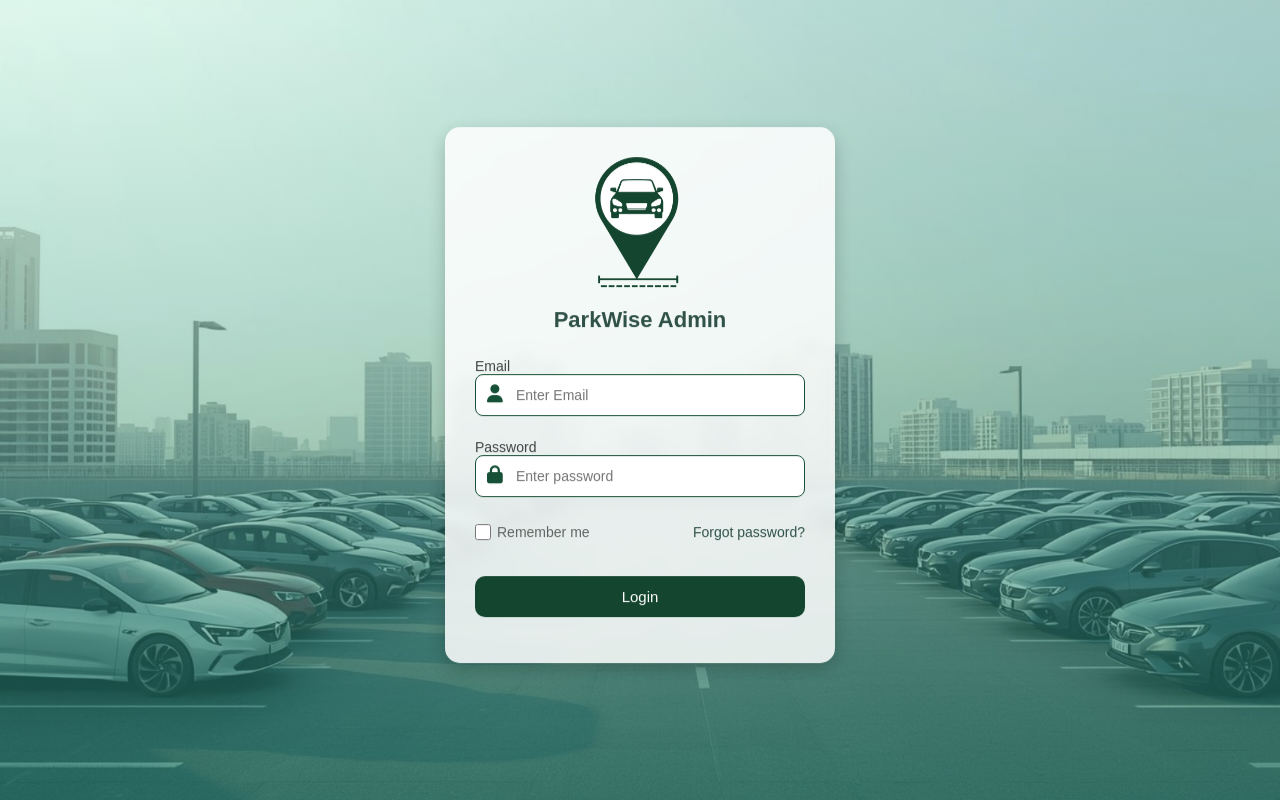
After one commit to Zagreeed/ParkWise, a PHP site: page /views/login/adminLogin.php in a window 1280 px wide. The commit adds this page. Run offline with PHP 8.4, Linux system fonts and the light colour scheme; some libraries are stand-ins or nearby versions.

Commit message:
Commited for debugging purposes only

```diff
--- a/router.php
+++ b/router.php
@@ -28,8 +28,8 @@ function call($controller, $action){
 
 $routes = [
     "HomeController" => ["homePage"],
-    "UserController" => ["showLoginPage", "login", "signUp", "logout", "showDashBoard", "showSignUpPage", "signUp", "showAddVehichelPage", "addVehicle", "showMyVehiclePage", "showBookingsPage", "showActivityHistoryPage", "showProfilePage", "updateProfile", "showBookingDetailsPage", "showPaymentPage", "processPayment"],
-    "AdminController" => ["getDashBoardData", "getParkingSlotsPage", "getBookingsPage", "getPaymentsPage",  "getUserContactPage", "updateBookingStatus"],
+    "UserController" => ["showLoginPage", "deleteVehicle", "login", "signUp", "logout", "showDashBoard", "showSignUpPage", "signUp", "showAddVehichelPage", "addVehicle", "showMyVehiclePage", "showBookingsPage", "showActivityHistoryPage", "showProfilePage", "updateProfile", "showBookingDetailsPage", "showPaymentPage", "processPayment"],
+    "AdminController" => ["getDashBoardData", "Adminlogin", "showAdminLoginPage", "getParkingSlotsPage", "getBookingsPage", "getPaymentsPage",  "getUserContactPage", "updateBookingStatus"],
 ];
 
 
--- a/views/components/NavBar.php
+++ b/views/components/NavBar.php
@@ -50,7 +50,7 @@
     </li>
 
     <li class="nav-item" data-tooltip="Logout">
-      <a href="?controller=AdminController&action=">
+      <a href="?controller=AdminController&action=showAdminLoginPage">
         <i class="fa-solid fa-right-from-bracket"></i>
         <span class="nav-label">Logout</span>
       </a>
--- a/views/home/gatewayPage.php
+++ b/views/home/gatewayPage.php
@@ -213,7 +213,7 @@
                 <span class="route-icon">⚙️</span>
                 <h2 class="route-title">Admin Panel</h2>
                 <p class="route-description">Manage slots and monitor bookings</p>
-                <a href="?controller=AdminController&action=getDashBoardData" class="route-btn">Continue as Admin</a>
+                <a href="?controller=AdminController&action=showAdminLoginPage" class="route-btn">Continue as Admin</a>
             </div>
         </div>
     </div>
--- /dev/null
+++ b/views/login/adminLogin.php
@@ -0,0 +1,246 @@
+<!DOCTYPE html>
+<html lang="en">
+<head>
+    <meta charset="UTF-8">
+    <meta name="viewport" content="width=device-width, initial-scale=1.0">
+    <title>Parkwise Admin Login</title>
+    <link rel="icon" type="image/png" href="images/logo1.png">
+    <link rel="stylesheet" href="https://cdnjs.cloudflare.com/ajax/libs/font-awesome/6.5.0/css/all.min.css">
+   <style>
+            /* ===================== GENERAL BODY ===================== */
+        body {
+            margin: 0;
+            font-family: "Poppins", Arial, sans-serif;
+            background: #f4f7f5;
+            min-height: 100vh;
+            overflow-x: hidden;
+            display: flex;
+            flex-direction: column;
+        }
+
+        /* ===================== LOGIN PAGE ===================== */
+        body.login-body {
+            margin: 0;
+            height: 100vh;
+            display: flex;
+            justify-content: center;
+            align-items: center;
+            background: linear-gradient(
+                to bottom,
+                #9becd84d,
+                #1f7e6999
+            ),
+            url("<?php echo BASE_URL?>views/static/Images/parkingbg.png") center/cover no-repeat;
+            font-family: "Poppins", Arial, sans-serif;
+        }
+
+
+        /* ===================== LOGIN CONTAINER ===================== */
+        .login-container {
+            width: 330px;
+            padding: 30px;
+            border-radius: 15px;
+            background: rgba(255, 255, 255, 0.85);
+            text-align: center;
+            box-shadow: 0 6px 18px rgba(0, 0, 0, 0.2);
+            backdrop-filter: blur(6px);
+
+            /* entrance */
+            animation:
+            floatIn 1s ease forwards,
+            softFloat 4s ease-in-out infinite;
+        }
+
+        @keyframes softFloat {
+            0%   { transform: translateY(0); }
+            50%  { transform: translateY(-6px); }
+            100% { transform: translateY(0); }
+        }
+
+        .login-logo1 {
+            width: 130px;
+            display: block;
+            margin: 0 auto 20px;
+        }
+
+        .login-container h2 {
+            margin-bottom: 25px;
+            color: #2f5147;
+            font-weight: 600;
+            font-size: 22px;
+        }
+
+        /* ===================== LABELS & INPUTS ===================== */
+        .label {
+            font-size: 14px;
+            margin-top: 8px;
+            display: block;
+            color: #3f4442;
+            font-weight: 500;
+            text-align: left;
+        }
+
+        /* ===================== INPUTS WITH ICONS REFINED ===================== */
+        .input-icon {
+            position: relative;
+            width: 100%;
+            display: flex;
+            align-items: center;
+        }
+
+        .input-icon input {
+            flex: 1;
+            padding: 12px 12px 12px 40px; /* left padding for icon space */
+            margin-bottom: 15px;
+            border-radius: 8px;
+            border: 1px solid #165036;
+            outline: none;
+            font-size: 14px;
+            transition: 0.3s ease;
+            box-sizing: border-box;
+        }
+
+        .input-icon i {
+            position: absolute;
+            left: 12px;
+            font-size: 18px;
+            color: #165036;
+            transition: 0.3s ease;
+            top: 35%;
+            transform: translateY(-50%);
+            pointer-events: none; /* icon does not block input */
+        }
+
+        /* FOCUS / HOVER EFFECTS */
+        .input-icon input:focus {
+            border-color: #2e6b55;
+            box-shadow: 0 0 10px rgba(46,107,85,0.25);
+        }
+
+        .input-icon:focus-within i,
+        .input-icon:hover i {
+            color: #1d7a4a;
+        }
+
+        .input-icon input:hover,
+        .input-icon input:focus {
+            border-color: #168f60;
+        }
+
+        .input-icon input:hover + i,
+        .input-icon input:focus + i {
+            color: #168f60 !important;
+        }
+
+
+        /* ===================== BUTTONS ===================== */
+        .btn {
+            width: 100%;
+            padding: 12px;
+            margin-top: 18px;
+            background: #14452F;
+            color: white;
+            border: none;
+            border-radius: 10px;
+            font-size: 15px;
+            cursor: pointer;
+            transition: 0.25s ease;
+            font-weight: 500;
+        }
+
+        .btn:hover {
+            background: #246b4d;
+            transform: translateY(-3px);
+            box-shadow: 0 8px 25px rgba(20, 69, 47, 0.3);
+        }
+
+        .btn:active {
+            transform: scale(0.97);
+        }
+
+        .error {
+            color: red;
+            text-align: center;
+            margin-top: 10px;
+        }
+
+        /* ===================== REMEMBER ME & FORGOT PASSWORD ===================== */
+        .remember-forgot {
+            display: flex;
+            justify-content: space-between; /* align checkbox left, forgot password right */
+            align-items: center;
+            margin: 12px 0 18px 0;
+            font-size: 14px; /* same as input labels */
+            color: #606462; /* matches label color */
+        }
+
+        .remember-forgot label {
+            display: flex;
+            align-items: center;
+            gap: 6px; /* space between checkbox and text */
+            cursor: pointer;
+            font-weight: 500;
+        }
+
+        .remember-forgot input[type="checkbox"] {
+            width: 16px;
+            height: 16px;
+            accent-color: #3e8666; /* checkbox color matches input icon/border */
+            cursor: pointer;
+            margin: 0;
+        }
+
+        .remember-forgot a {
+            text-decoration: none;
+            color: #2f5147; /* darker accent for link */
+            font-weight: 500;
+            transition: 0.25s ease;
+        }
+
+        .remember-forgot a:hover {
+            text-decoration: underline;
+            color: #1d7a4a; /* hover accent */
+        }
+   </style>
+</head>
+
+<body class="login-body">
+
+<div class="login-container">
+
+    <img src="<?php echo BASE_URL?>views/static/Images/logo1.png" class="login-logo1" alt="Parkwise Logo">
+    <h2>ParkWise Admin</h2>
+
+    <form action="?controller=AdminController&action=Adminlogin" method="post">
+                <div class="form-group">
+                <label class="label">Email</label>
+                <div class="input-icon">
+                    <i class="fa-solid fa-user"></i>
+                    <input type="text" name="email" id="username" placeholder="Enter Email">
+                </div>
+            </div>
+
+            <div class="form-group">
+                <label class="label">Password</label>
+                <div class="input-icon">
+                    <i class="fa-solid fa-lock"></i>
+                    <input type="password" name="password" id="password" placeholder="Enter password">
+                </div>
+            </div>
+
+            <!-- Remember / Forgot -->
+            <div class="remember-forgot">
+                <label>
+                    <input type="checkbox" id="rememberMe">Remember me</label>
+                    <a href="#" id="forgotPassword">Forgot password?</a>
+            </div>
+                <button class="btn">Login</button>
+                <p id="errorMsg" class="error"></p>
+            </div>
+    </form>
+
+
+
+<script src="script.js"></script>
+</body>
+</html>
```
Also changed, not shown: controllers/AdminController.php (+86 -0 lines), controllers/UserController.php (+11 -29 lines), views/user/myVehiclePage.php (+7 -2 lines), database/parkwise.db.
